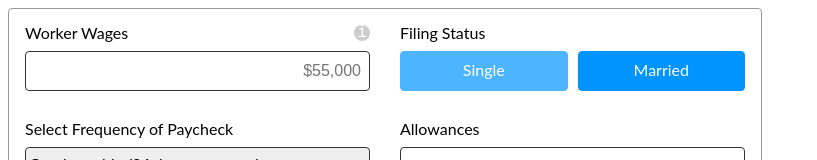
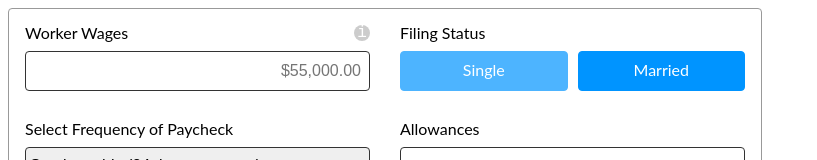
Before and after one commit to TaxFoundation/web-withholding-calculator, a React (Create React App) app: page / in a window 1280 px wide. Shown: the top 160 px of the page, without its empty margins (0-817 px from the left). Built offline with nearby package versions, Linux system fonts and the light colour scheme; the HTML template or start-up script is replaced by a standard one.

Commit message:
Factor out dollar formatting function

```diff
--- /dev/null
+++ b/src/components/DollarFormat.js
@@ -0,0 +1,5 @@
+import { format } from 'd3-format';
+
+const DollarFormat = format('$,.2f');
+
+export default DollarFormat;
--- a/src/components/IncomeInput.js
+++ b/src/components/IncomeInput.js
@@ -1,12 +1,10 @@
 import React from 'react';
 import styled from 'styled-components';
-import { format } from 'd3-format';
+import DollarFormat from './DollarFormat';
 import Container from './InputContainer';
 import Label from './Label';
 import Tooltip from './Tooltip';
 import NumericInput from './NumericInput';
-
-const dollarFormat = format('$,');
 
 const IncomeInput = props => {
   return (
@@ -16,7 +14,7 @@ const IncomeInput = props => {
         id="income"
         min="0"
         name="income"
-        placeholder={dollarFormat(props.initialValue || 0)}
+        placeholder={DollarFormat(props.initialValue || 0)}
         step="0.01"
         type="text"
         onChange={e => props.update(e.target.value)}
--- a/src/components/ResultsTable.js
+++ b/src/components/ResultsTable.js
@@ -1,6 +1,6 @@
 import React from 'react';
 import styled from 'styled-components';
-import { format } from 'd3-format';
+import DollarFormat from './DollarFormat';
 import getWithholdingTax from './Calculate';
 
 const Container = styled.div`
@@ -42,8 +42,6 @@ const Table = styled.table`
   }
 `;
 
-const dollarFormat = format('$,.2f');
-
 const ResultsTable = props => {
   const results = getWithholdingTax(
     props.taxpayer.payrollPeriod,
@@ -66,10 +64,10 @@ const ResultsTable = props => {
         </thead>
         <tbody>
           <tr>
-            <td>{dollarFormat(results['pre-tcja'])}</td>
-            <td>{dollarFormat(results['tcja'])}</td>
+            <td>{DollarFormat(results['pre-tcja'])}</td>
+            <td>{DollarFormat(results['tcja'])}</td>
             <td style={{color: (delta >= 0 ? 'green' : 'red')}}>
-              {(delta >= 0 ? '+' : '') + dollarFormat(delta)}
+              {(delta >= 0 ? '+' : '') + DollarFormat(delta)}
             </td>
           </tr>
         </tbody>
```
